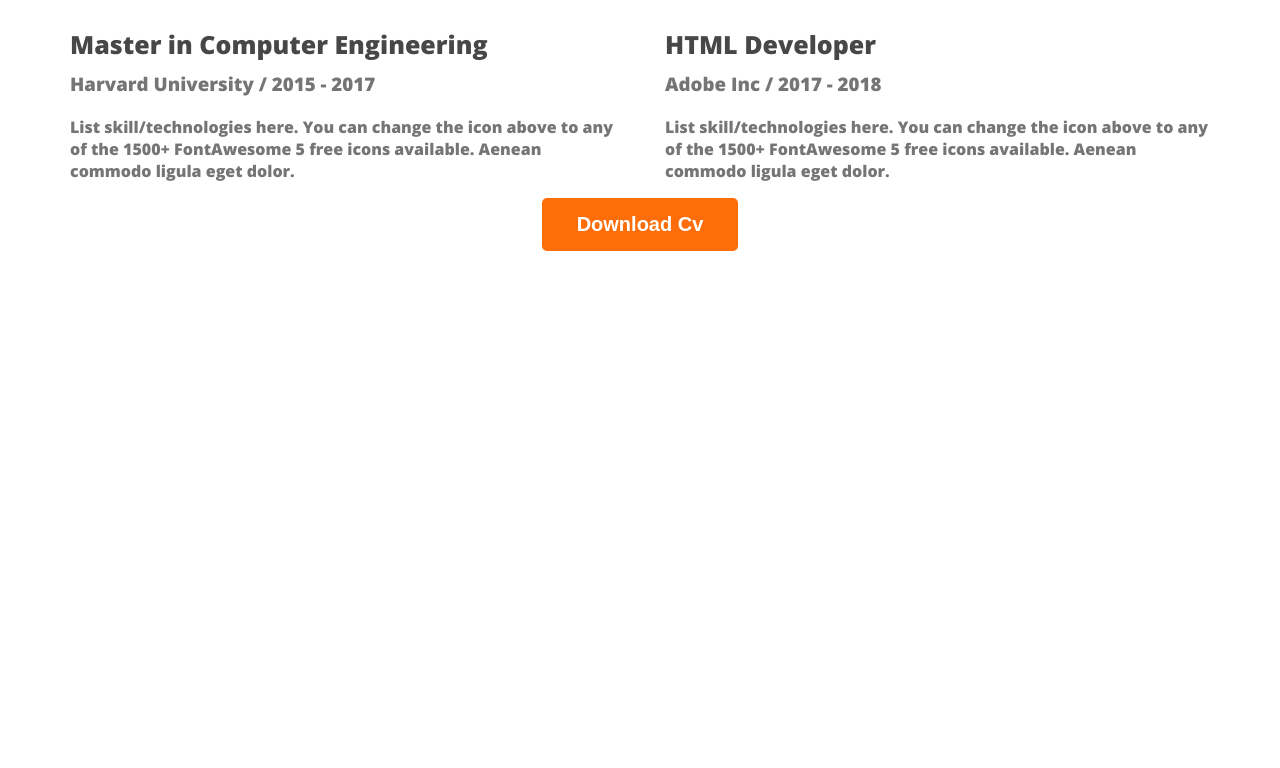
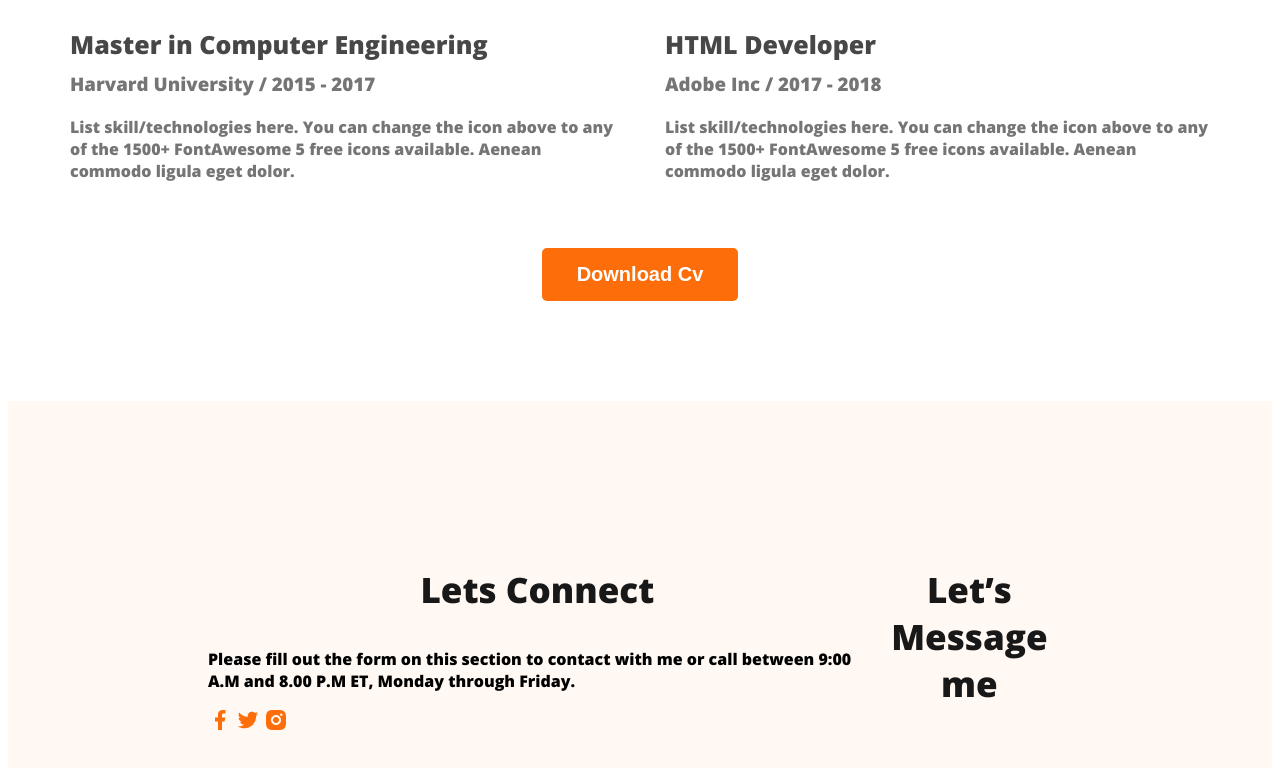
Before and after one commit to Nasim0000/webdeveloper-portfolio, a plain HTML site: page index.html in a window 1280 px wide. Shown: the part 2751-3519 px from the top of the page. Before the commit the page ends 3010 px from the top, so only its background shows below. Drawn offline with nearby package versions, Linux system fonts and the light colour scheme.

Commit message:
basic footer

```diff
--- a/index.html
+++ b/index.html
@@ -155,7 +155,19 @@
             </section>
     </main>
     <footer>
+        <div class="footer-column">
+            <h3 class="section-title">Lets Connect</h3>
+            <p class="sectio-description">Please fill out the form on this section to contact with me or call between 9:00 A.M and 8.00 P.M ET, Monday through Friday.</p>
+            <div class="social-links">
+                <a href=""><img src="images/icons/facebook.png" alt=""></a>
+                <a href=""><img src="images/icons/twitter.png" alt=""></a>
+                <a href=""><img src="images/icons/insta.png" alt=""></a>
+            </div>
+        </div>
 
+        <div class="footer-column">
+            <h3 class="section-title">Let’s Message me</h3>
+        </div>
     </footer>
 </body>
 </html>
--- a/styles/portfolio.css
+++ b/styles/portfolio.css
@@ -177,4 +177,13 @@ main section{
 
 .download-cv{
     text-align: center;
+    margin-top: 50px;
 }
+/* footer styles */
+footer{
+    display: flex;
+    background-color: #FFF8F3;
+    margin-top: 100px;
+    padding: 130px 200px;
+
+}
```
